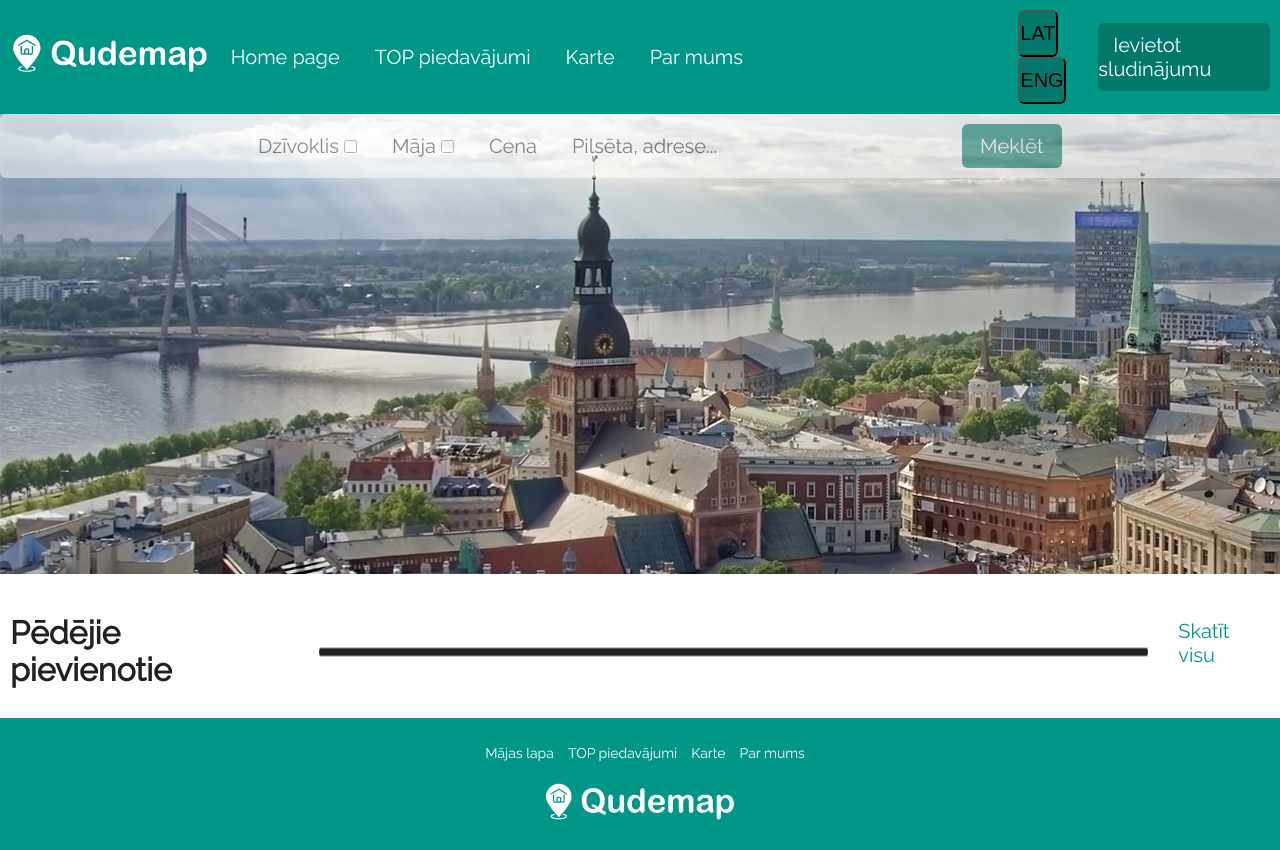
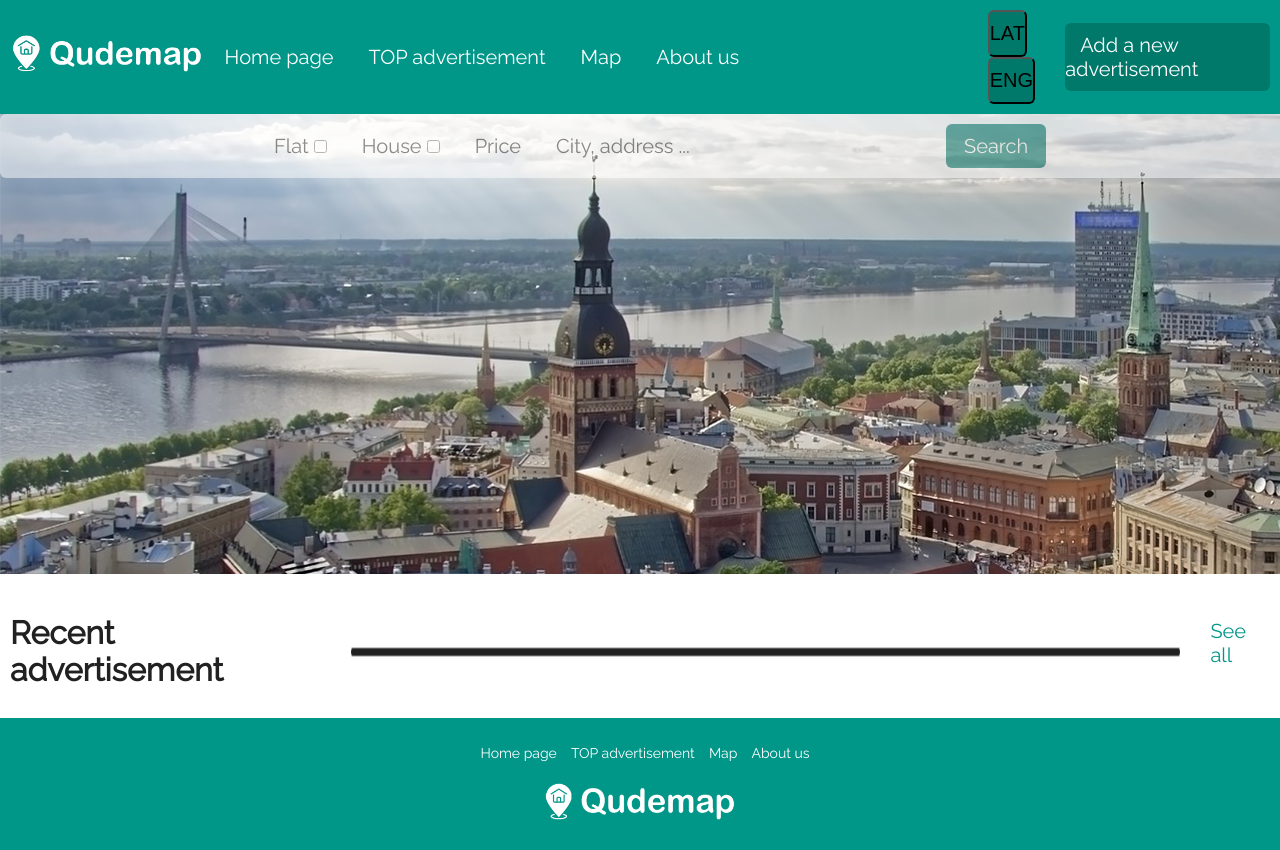
Before and after one commit to MirenAndris/QudemapDemo, a Flask app: template templates/indexEN.html in a window 1280 px wide. Run offline with Flask 2, Linux system fonts and the light colour scheme; the template is opened without the code that fills it, so the values that code supplies are empty.

Commit message:
indexEN translate

```diff
--- a/templates/indexEN.html
+++ b/templates/indexEN.html
@@ -20,13 +20,13 @@
 						<a href="{{ url_for('index') }}">Home page</a>
 					</div>
 					<div class="header_item headerButton">
-						<a href="{{ url_for('toppied') }}">TOP piedavājumi</a>
+						<a href="{{ url_for('toppied') }}">TOP advertisement</a>
 					</div>
 					<div class="header_item headerButton">
-						<a href="{{ url_for('raditKarti') }}">Karte</a>
+						<a href="{{ url_for('raditKarti') }}">Map</a>
 					</div>
 					<div class="header_item headerButton">
-						<a href="{{ url_for('parmums') }}">Par mums</a>
+						<a href="{{ url_for('parmums') }}">About us</a>
 					</div>
 				</div>
 				<div class="header_section">
@@ -35,7 +35,7 @@
 						<button onclick="setLanguageEN();" class="button_lang">ENG</button>
 					</nav>
 					<div class="header_item_headerButton2">
-						<a href="https://www.ss.lv/lv/new/" class="hB2">Ievietot sludinājumu</a>
+						<a href="https://www.ss.lv/lv/new/" class="hB2">Add a new advertisement</a>
 					</div>
 				</div>
 			</div>
@@ -44,64 +44,64 @@
 			<div class="indexFrom">
 				<div class="indexForm1">
 					<form class="indexFform">
-						<p class="checkboxIndexP">Dzīvoklis <input type="checkbox" name="dzivoklis" value="yes" class="checkboxIndex"></p>
-						<p class="checkboxIndexP">Māja <input type="checkbox" name="maja" value="yes" class="checkboxIndex"></p>
+						<p class="checkboxIndexP">Flat <input type="checkbox" name="dzivoklis" value="yes" class="checkboxIndex"></p>
+						<p class="checkboxIndexP">House <input type="checkbox" name="maja" value="yes" class="checkboxIndex"></p>
 						<nav>
 							<ul class="actionList">
-								<li><a class="liCena" href="#">Cena</a>
+								<li><a class="liCena" href="#">Price</a>
 									<ul>
-										<li><input placeholder="no €" type="text" name="cenaNo" value="" class="input_cena"></li>
-										<li><input placeholder="līdz €" type="text" name="cenaLidz" value="" class="input_cena"></li>
+										<li><input placeholder="from €" type="text" name="cenaNo" value="" class="input_cena"></li>
+										<li><input placeholder="to €" type="text" name="cenaLidz" value="" class="input_cena"></li>
 									</ul>
 								</li>
 							</ul>
 						</nav>
 						<nav>
 							<ul class="actionList">
-								<li><a class="input_mekllogs" href="#">Pilsēta, adrese...</a>
+								<li><a class="input_mekllogs" href="#">City, address ...</a>
 									<ul class="liconteiner">
-										<li><a class="actionList_action" href="#">Rīga</a></li>
-										<li><a class="actionList_action" href="#">Jūrmala</a></li>
-										<li><a class="actionList_action" href="#">Rīgas rajons </a></li>
+										<li><a class="actionList_action" href="#">Riga</a></li>
+										<li><a class="actionList_action" href="#">Jurmala</a></li>
+										<li><a class="actionList_action" href="#">Rigas rajons </a></li>
 										<li><a class="actionList_action" href="#">Aizkraukle un rajons</a></li>
-										<li><a class="actionList_action" href="#">Alūksne un rajons</a></li>
+										<li><a class="actionList_action" href="#">Aluksne un rajons</a></li>
 										<li><a class="actionList_action" href="#">Balvi un rajons</a></li>
 										<li><a class="actionList_action" href="#">Bauska un rajons</a></li>
-										<li><a class="actionList_action" href="#">Cēsis un rajons</a></li>
+										<li><a class="actionList_action" href="#">Cesis un rajons</a></li>
 										<li><a class="actionList_action" href="#">Daugavpils un rajons</a></li>
 										<li><a class="actionList_action" href="#">Dobele un rajons</a></li>
 										<li><a class="actionList_action" href="#">Gulbene un rajons</a></li>
-										<li><a class="actionList_action" href="#">Jēkabpils un rajons</a></li>
+										<li><a class="actionList_action" href="#">Jekabpils un rajons</a></li>
 										<li><a class="actionList_action" href="#">Jelgava un rajons</a></li>
-										<li><a class="actionList_action" href="#">Krāslava un rajons</a></li>
-										<li><a class="actionList_action" href="#">Kuldīga un rajons</a></li>
-										<li><a class="actionList_action" href="#">Liepāja un rajons</a></li>
-										<li><a class="actionList_action" href="#">Limbaži un rajons</a></li>
+										<li><a class="actionList_action" href="#">Kraslava un rajons</a></li>
+										<li><a class="actionList_action" href="#">Kuldiga un rajons</a></li>
+										<li><a class="actionList_action" href="#">Liepaja un rajons</a></li>
+										<li><a class="actionList_action" href="#">Limbazi un rajons</a></li>
 										<li><a class="actionList_action" href="#">Ludza un rajons</a></li>
 										<li><a class="actionList_action" href="#">Madona un rajons</a></li>
 										<li><a class="actionList_action" href="#">Ogre un rajons</a></li>
-										<li><a class="actionList_action" href="#">Preiļi un rajons</a></li>
-										<li><a class="actionList_action" href="#">Rēzekne un rajons</a></li>
+										<li><a class="actionList_action" href="#">Preili un rajons</a></li>
+										<li><a class="actionList_action" href="#">Rezekne un rajons</a></li>
 										<li><a class="actionList_action" href="#">Saldus un rajons</a></li>
 										<li><a class="actionList_action" href="#">Talsi un rajons</a></li>
 										<li><a class="actionList_action" href="#">Tukums un rajons</a></li>
 										<li><a class="actionList_action" href="#">Valka un rajons</a></li>
 										<li><a class="actionList_action" href="#">Valmiera un rajons</a></li>
 										<li><a class="actionList_action" href="#">Ventspils un rajons</a></li>
-										<li><a class="actionList_action" href="#">Cits</a></li>
+										<li><a class="actionList_action" href="#">Other</a></li>
 									</ul>
 								</li>
 							</ul>
 						</nav>
-						<input type="submit" value="Meklēt" class="btnIndexForm">
+						<input type="submit" value="Search" class="btnIndexForm">
 					</form>
 				</div>
 			</div>
 			<div class="main1">
 				<div class="galeryNosConteiner">
-					<h1 class="galeryNos">Pēdējie pievienotie</h1>
+					<h1 class="galeryNos">Recent advertisement</h1>
 					<img src='static/images/galeryBar.png' alt="" class="galeryNos_bar">
-					<a class="skVisu" href="{{ url_for('toppied') }}">Skatīt visu</a>
+					<a class="skVisu" href="{{ url_for('toppied') }}">See all</a>
 				</div>
 				<div class="galeryConteiner">
 					<div class="galery" id="mainGallery">
@@ -111,7 +111,7 @@
 						    	<img src='{{pictures[x]}}' alt='{{pictures[x]}}' class="galery_img">
 								<p class="galery_ielasNos">{{nosaukumi[x]}}</p>
 								<h2 class="galery_cenaNos">{{cena[x]}}</h2>
-								<p class="galery_infoAbout">{{m2[x]}} m² | {{ist[x]}} ist. | {{stavs[x]}} st.</p>
+								<p class="galery_infoAbout">{{m2[x]}} m² | {{ist[x]}} room(-s) | {{stavs[x]}} floor</p>
 						  	</div>
 						{% endfor %}
 					</div>
@@ -120,10 +120,10 @@
 		</main>
 		<footer class="footer">
 			<nav>
-				<a href="{{ url_for('index') }}">Mājas lapa</a>
-				<a href="{{ url_for('toppied') }}">TOP piedavājumi</a>
-				<a href="{{ url_for('raditKarti') }}">Karte</a>
-				<a href="{{ url_for('parmums') }}">Par mums</a>
+				<a href="{{ url_for('index') }}">Home page</a>
+				<a href="{{ url_for('toppied') }}">TOP advertisement</a>
+				<a href="{{ url_for('raditKarti') }}">Map</a>
+				<a href="{{ url_for('parmums') }}">About us</a>
 			</nav>
 			<div class="footerlogo">
 				<a href="{{ url_for('index') }}"><img class="footerGRAFlogo" src='static/images/Qudemap1.png' alt="logo"></a>
```
Also changed, not shown: templates/karteEN.html (+2 -9 lines), templates/karteLV.html (+2 -9 lines), templates/parmumsEN.html (+2 -9 lines), templates/parmumsLV.html (+2 -9 lines), templates/toppiedEN.html (+2 -9 lines), templates/toppiedLV.html (+2 -9 lines).
